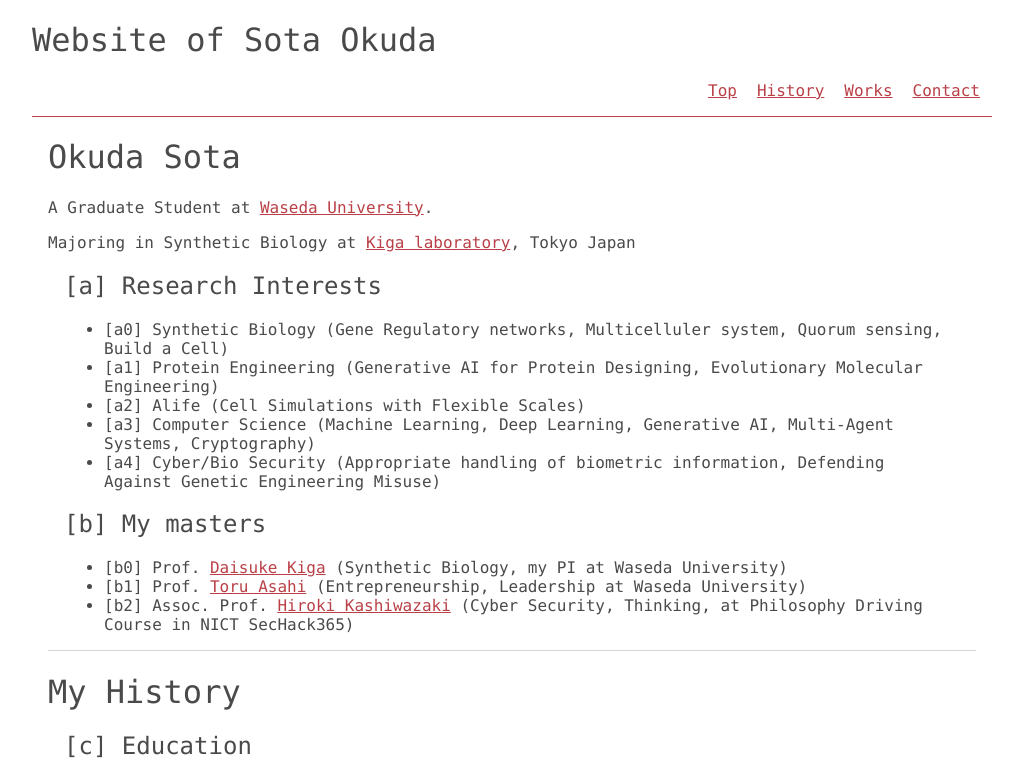
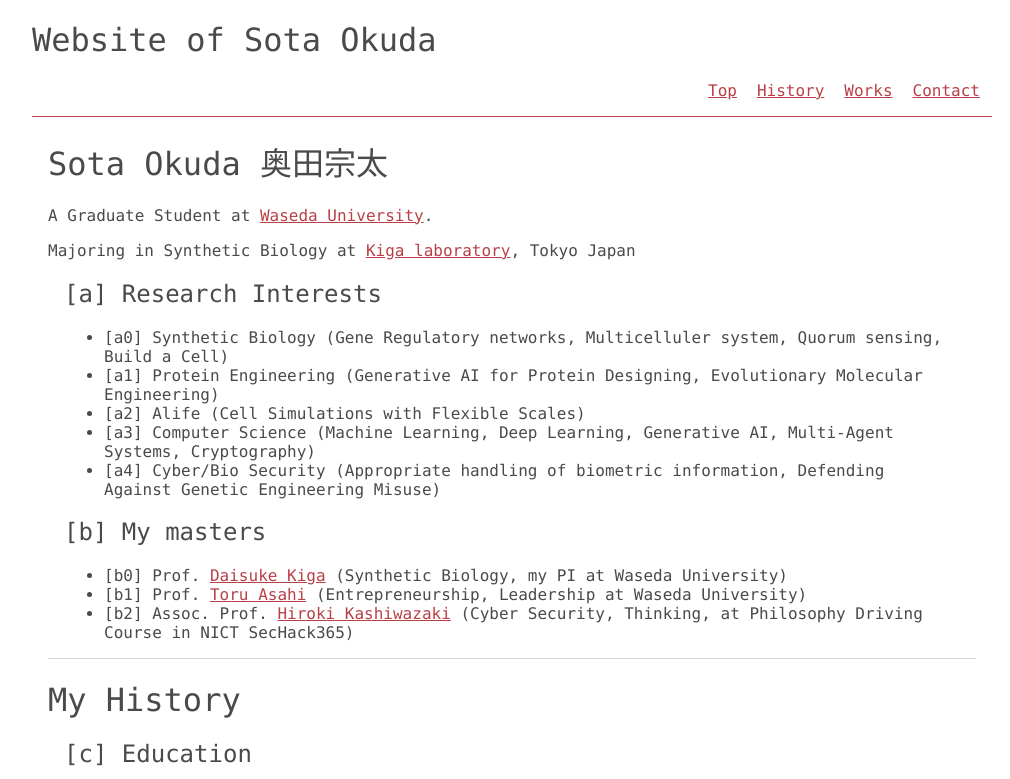
Before and after one commit to ok09ra/my_website, a Nuxt app: page / in a window 1280 px wide. Shown: the top 779 px of the page, without its empty margins (128-1138 px from the left). Built offline with nearby package versions, Linux system fonts and the light colour scheme.

Commit message:
minor change

```diff
--- a/src/pages/index.vue
+++ b/src/pages/index.vue
@@ -1,7 +1,7 @@
 <template>
     <div>
         <div class="biggest_section" id="top">
-            <h1>Okuda Sota </h1>
+            <h1>Sota Okuda 奥田宗太</h1>
             <div>
                 <p>A Graduate Student at <a href="https://www.waseda.jp/top/">Waseda University</a>.</p>
                 <p>Majoring in Synthetic Biology at <a href="https://www.f.waseda.jp/kiga/">Kiga laboratory</a>, Tokyo Japan</p>
```
